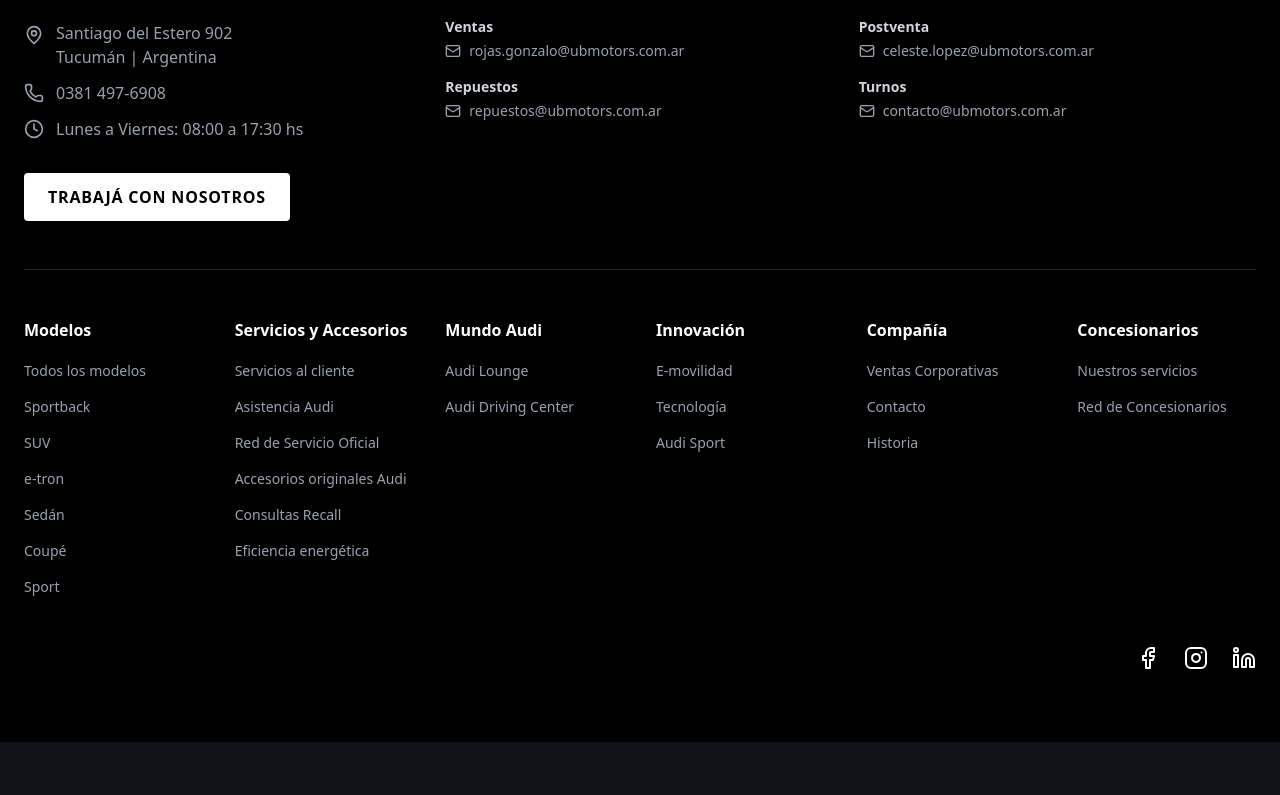
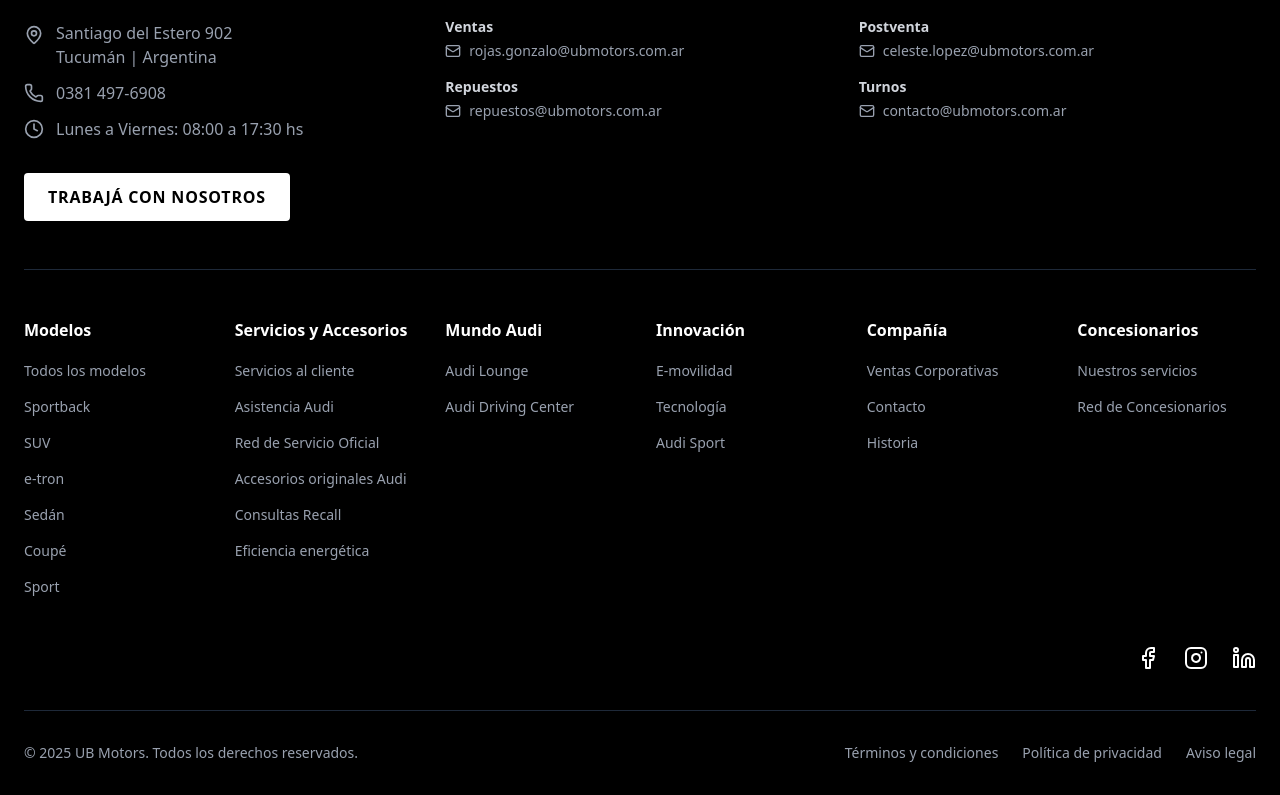
Before and after one commit to Pietro923/Landing-Page-Audi, a Next.js app: page / in a window 1280 px wide. Shown: the part 4380-5175 px from the top of the page. Before the commit the page ends 5122 px from the top, so only its background shows below. Built offline with nearby package versions, Linux system fonts and the light colour scheme.

Commit message:
fix del footer

```diff
--- a/src/components/Layout/Footer.tsx
+++ b/src/components/Layout/Footer.tsx
@@ -152,6 +152,18 @@
             </a>
           ))}
         </div>
+
+        {/* Pie de página */}
+        <div className="pt-8 border-t border-gray-800 text-sm text-gray-400">
+          <div className="flex flex-col md:flex-row justify-between items-center gap-4">
+            <p>© {new Date().getFullYear()} UB Motors. Todos los derechos reservados.</p>
+            <div className="flex gap-6">
+              <a href="#" className="hover:text-white transition">Términos y condiciones</a>
+              <a href="#" className="hover:text-white transition">Política de privacidad</a>
+              <a href="#" className="hover:text-white transition">Aviso legal</a>
+            </div>
+          </div>
+        </div>
       </div>
     </footer>
   );
```
